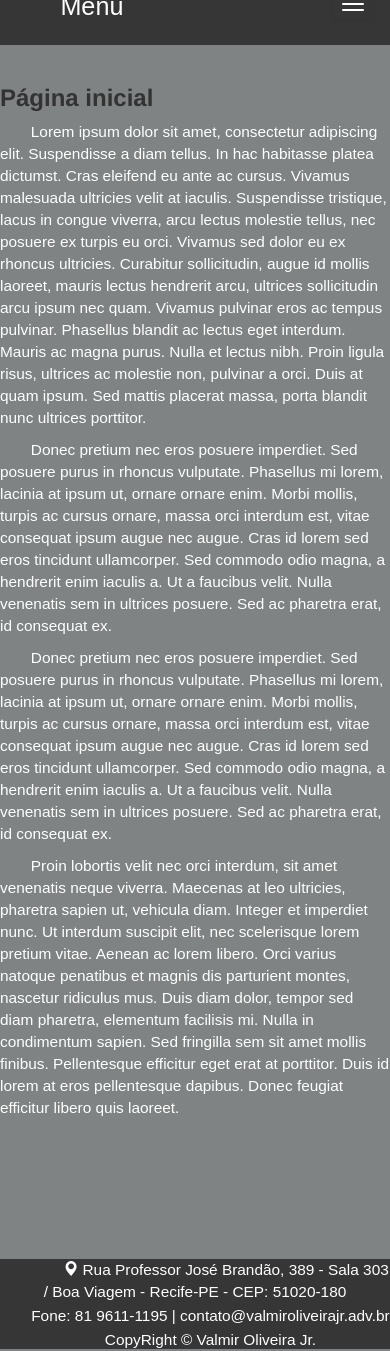
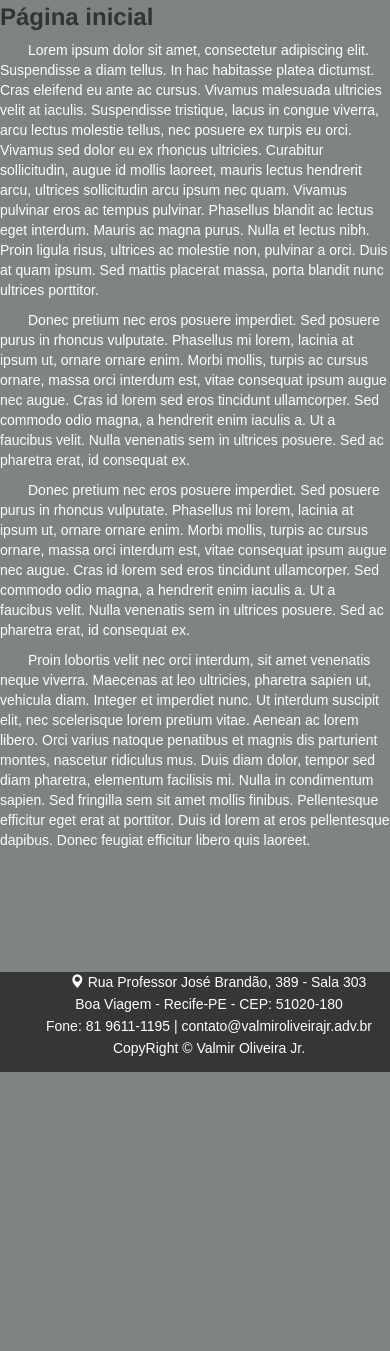
Before and after one commit to Csalex123/ProjetoAdvocacia, a PHP site: page / in a window 390 px wide. Shown: the part 321-1672 px from the top of the page. After the commit the page ends 1393 px from the top, so only its background shows below. Run offline with PHP 8.4, Linux system fonts and the light colour scheme.

Commit message:
Organização do projeto. Foram adicionadas 3 pastas: CSS, IMG e JS.

```diff
--- /dev/null
+++ b/css/cssprincipal.css
@@ -0,0 +1,18 @@
+@charset "uft-8";
+p{
+	text-indent: 2em;
+	color: white;
+	font-family: arial;
+	font-size: 1em;
+}
+
+li{
+	color: white;
+	font-family: arial;
+	font-size: 1.1em;
+
+}
+
+h3{
+	color: white;
+}
--- /dev/null
+++ b/css/rodape.css
@@ -0,0 +1,32 @@
+@charset "uft-8";
+
+.footer {
+
+	left: 0;
+	bottom: 0px;
+	width: 100%;
+	background-color: #363636;
+	color: white;
+	text-align: center;
+	margin-top: 130px;
+	height: 100px;
+
+}
+
+
+@media only screen and (max-width: 500px) {
+	.footer {
+		left: 0;
+		bottom: 0px;
+		width: 100%
+		background-color: #363636;
+		color: white;
+		text-align: center;
+		margin-top: 120px;
+		height: 100px;
+
+	}
+}
+.margin{
+	margin-top: -8px;
+}
--- a/index.php
+++ b/index.php
@@ -7,57 +7,21 @@
 	<meta charset="utf8">
 
 	<title>Valmir Oliveira Advogados</title>
-	<link rel="icon"  href="icon.png">
-
-
-
-
-
-	<style>
-
-	.titulo{
-		background-color:#FFFFFF;
-		text-align:center;
-		bottom:-200px;
-	}
-
-	p{
-		text-indent: 2em;
-		color: white;
-		font-family: arial;
-		font-size: 1.1em;
-	}
-
-
-	.footer {
-
-		left: 0;
-		bottom: 0;
-		width: 100%;
-		background-color: #363636;
-		color: white;
-		text-align: center;
-		margin-top: 130px;
-
-	}
-</style>
-
+	<link rel="icon"  href="img/icon.png">
+	<!-- Arquivo css principal -->
+	<link rel="stylesheet" type="text/css" href="css/cssprincipal.css">
 
 </head>
 
 <body>
 
-	<!-- Banner-->
-	<div class="titulo header" >
-		<img src="https://raw.githubusercontent.com/vosjr/vosjr.github.io/gh-pages/logo.png" alt="Logo.png">
-		<br>
-	</div>
+
 
 	<?php
 	include('menu.php');
 	?>
 
-
+	<!-- Conteúdo da página inicial-->
 	<div class="container">
 
 		<div class="row"><header><h3>
--- a/menu.php
+++ b/menu.php
@@ -3,65 +3,41 @@
 <head>
 	<meta charset="utf8">
 	<title>Valmir Oliveira Advogados</title>
+
 	<link rel="icon"  href="icon.png">
 
+	<!-- Importantado bootstrap-->
 	<meta name="viewport" content="width=device-width, initial-scale=1">
 	<link rel="stylesheet" href="https://maxcdn.bootstrapcdn.com/bootstrap/3.3.7/css/bootstrap.min.css">
-	<script src="https://maxcdn.bootstrapcdn.com/bootstrap/3.3.7/js/bootstrap.min.js"></script>
 
-	<style type="text/css">
-	body{
-		background-color:#7F8384;
-	}
-	.nav{
-		background-color:#363636;
-	}
+	<!-- Arquivo css do menu-->
+	<link rel="stylesheet" type="text/css" href="css/menu.css">
 
-	.navbar{
-		background-color:#363636;
-		border: none;
-	}
+</head>
 
-	.fonte{
-		font-size: 1.4em;
-		font-family: arial;
-	}
 
-	.fonte2{
-		font-size: 1.1em;
-		font-family: arial;
-	}
-
-	li:hover{
-		background-color: #7F8384;
-
-	}
-
-	#menuResponsivo{
-		float: left;
-		background-color:#363636;
-		border:none;
-	}
-
-	.class2{
-		background-color: red;
-	}
-</style>
-</head>
 <body>
+	<!-- Banner-->
+	<div class="titulo header" >
+		<img class="img-responsive" src="img/logo.png" alt="Logo.png">
+		<br>
+	</div>
 
 	<!-- Menu -->
 	<nav class="navbar navbar-inverse">
 		<div class="container-fluid">
 			<div class="navbar-header">
-				<!-- 3 barras -->
-				<button type="button" class="navbar-toggle" data-toggle="collapse" data-target="#myNavbar">
+
+				<!-- Botão para o menu responsivo  -->
+				<button type="button" class="navbar-toggle" data-toggle="collapse" data-target="#myNavbar" data-toggle="tooltip" title="Clique aqui para abrir o menu">
+					<!-- 3 Barras  -->
 					<span class="icon-bar"></span>
 					<span class="icon-bar"></span>
 					<span class="icon-bar"></span>
+
 				</button>
-
-				<div  class="navbar-toggle navbar-brand" id="menuResponsivo">
+				<!-- Descrição para o menu responsivo -->
+				<div class="navbar-toggle navbar-brand" id="menuResponsivo">
 					<p class="fonte">Menu</p>
 				</div>
 
@@ -71,7 +47,7 @@
 
 		<div class="collapse navbar-collapse" id="myNavbar">
 			<ul class="nav navbar-nav" id="navmenu">
-				<!-- Opções do menu-->
+								<!-- Opções do menu-->
 				<li class="fonte "><a  href="index.php" >Início</a></li>
 
 				<li class="fonte"><a  href="historia.php" > História</a></li>
@@ -95,6 +71,8 @@
 
 
 
+<!-- Importando Jquery-->
 <script src="https://ajax.googleapis.com/ajax/libs/jquery/3.3.1/jquery.min.js"></script>
+<script src="https://maxcdn.bootstrapcdn.com/bootstrap/3.3.7/js/bootstrap.min.js"></script>
 </body>
 </html>
--- a/rodape.php
+++ b/rodape.php
@@ -4,34 +4,22 @@
 	<meta charset="utf8">
 
 	<title>Valmir Oliveira Advogados</title>
-	<link rel="icon"  href="icon.png">
+	<link rel="icon"  href="img/icon.png">
+	<link rel="stylesheet" type="text/css" href="css/rodape.css">
 </head>
-<style type="text/css">
-.footer {
-
-	left: 0;
-	bottom: 0;
-	width: 100%;
-	background-color: #363636;
-	color: white;
-	text-align: center;
-	margin-top: 130px;
-	height: 90px;
-
-}
-</style>
-</style>
 <body>
 
 	<div class="footer">
 
-		<p><span class="glyphicon glyphicon-map-marker"></span> Rua Professor José Brandão, 389 - Sala 303 /
+		<p style="margin-left: -10px;" class="margin"><span class="glyphicon glyphicon-map-marker"></span> Rua Professor José Brandão, 389 - Sala 303 </p>
 
-		Boa Viagem - Recife-PE - CEP: 51020-180</p>
+		<p class="margin">Boa Viagem - Recife-PE - CEP: 51020-180</p>
 
-		<p style="margin-top: -8px;">  Fone: 81 9611-1195 | contato@valmiroliveirajr.adv.br</p>
+		<p class="margin">  Fone: 81 9611-1195 | contato@valmiroliveirajr.adv.br </p>
 
-		<p style="margin-top: -8px;"> CopyRight &copy; Valmir Oliveira Jr.</p>
+		<p class="margin">CopyRight &copy; Valmir Oliveira Jr.</p>
+
+
 
 
 	</div>
```
Also changed, not shown: advogados.php (+3 -37 lines), areacliente.php (+6 -43 lines), atuacao.php (+4 -37 lines), contato.php (+2 -39 lines), css/menu.css (added, +43 -0 lines), escritorio.php (+2 -38 lines), historia.php (+2 -38 lines), img/icon.PNG (renamed from icon.PNG), img/logo.png (added).
